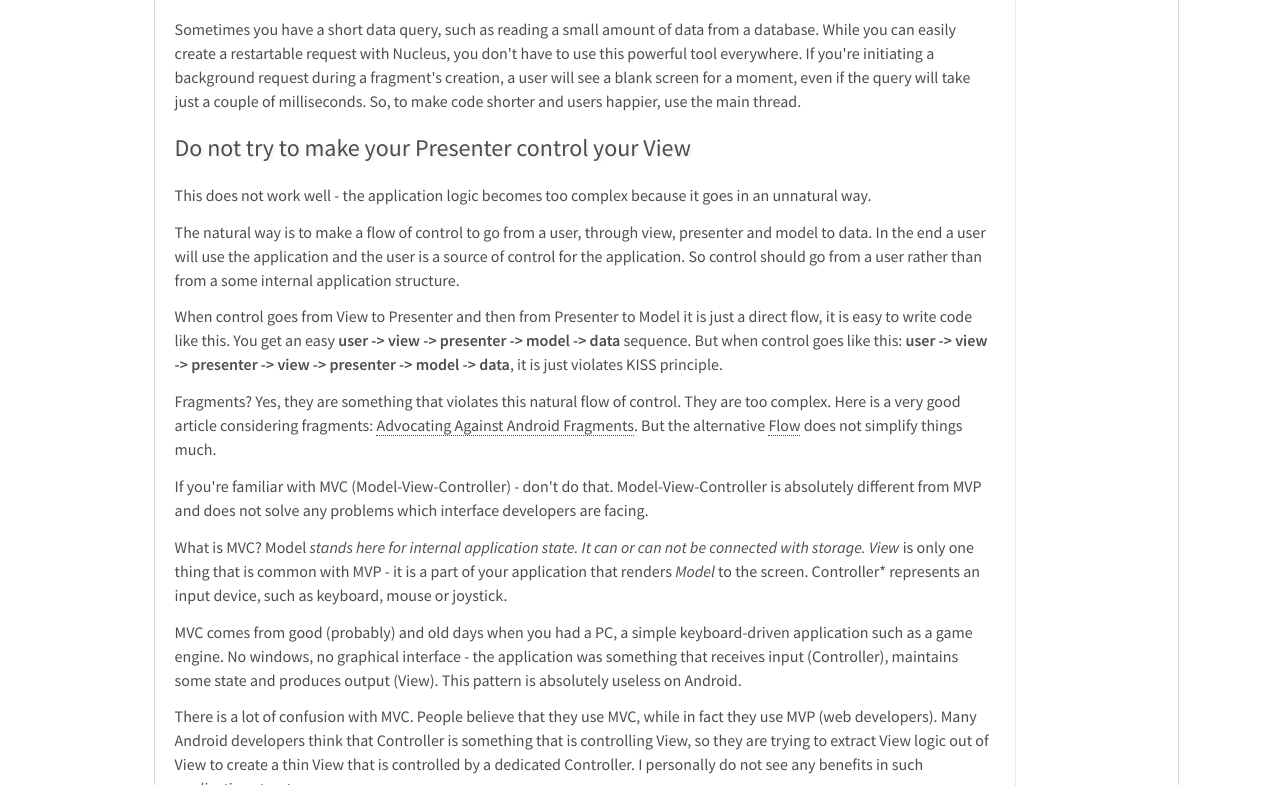
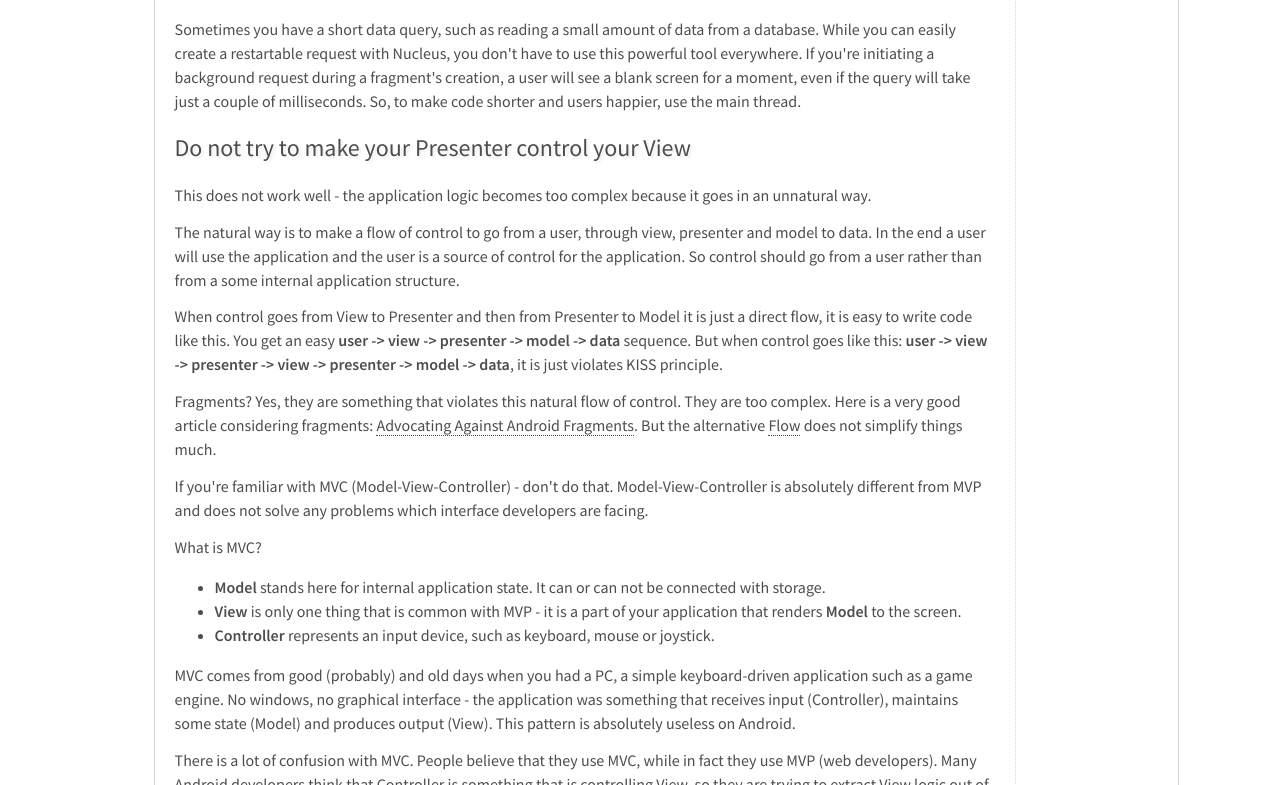
Before and after one commit to m7mdra/konmik.github.io, a plain HTML site: page introduction-to-model-view-presenter-on-android.html in a window 1280 px wide. Shown: the part 11215-12000 px from the top of the page. Drawn offline with Linux system fonts and the light colour scheme; a script that the page names is missing.

Commit message:
formatting fix

```diff
--- a/introduction-to-model-view-presenter-on-android.html
+++ b/introduction-to-model-view-presenter-on-android.html
@@ -558,14 +558,16 @@ Here is a very good article considering fragments: <a href="http://corner.square
 But the alternative <a href="https://github.com/square/flow">Flow</a> does not simplify things much.</p>
 <p>If you're familiar with MVC (Model-View-Controller) - don't do that. Model-View-Controller is absolutely different
 from MVP and does not solve any problems which interface developers are facing.</p>
-<p>What is MVC?
-<em> </em>Model<em> stands here for internal application state. It can or can not be connected with storage.
-</em> <em>View</em> is only one thing that is common with MVP - it is a part of your application that renders
-  <em>Model</em> to the screen.
-<em> </em>Controller* represents an input device, such as keyboard, mouse or joystick.</p>
+<p>What is MVC?</p>
+<ul>
+<li><strong>Model</strong> stands here for internal application state. It can or can not be connected with storage.</li>
+<li><strong>View</strong> is only one thing that is common with MVP - it is a part of your application that renders
+  <strong>Model</strong> to the screen.</li>
+<li><strong>Controller</strong> represents an input device, such as keyboard, mouse or joystick.</li>
+</ul>
 <p>MVC comes from good (probably) and old days when you had a PC, a simple keyboard-driven application such as
 a game engine. No windows, no graphical interface - the application was something that receives input (Controller),
-maintains some state and produces output (View). This pattern is absolutely useless on Android.</p>
+maintains some state (Model) and produces output (View). This pattern is absolutely useless on Android.</p>
 <p>There is a lot of confusion with MVC. People believe that they use MVC, while in fact they use MVP (web developers).
 Many Android developers think that Controller is something that is controlling View, so they are trying to
 extract View logic out of View to create a thin View that is controlled by a dedicated Controller.
```
